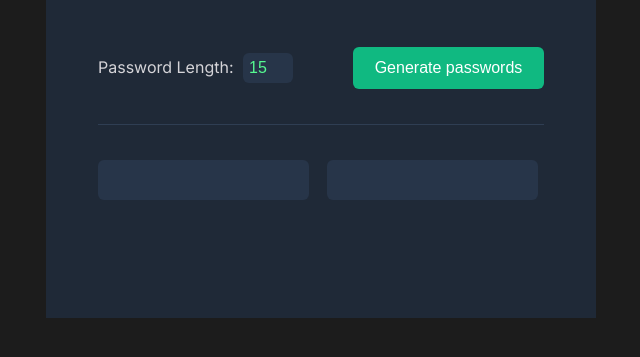
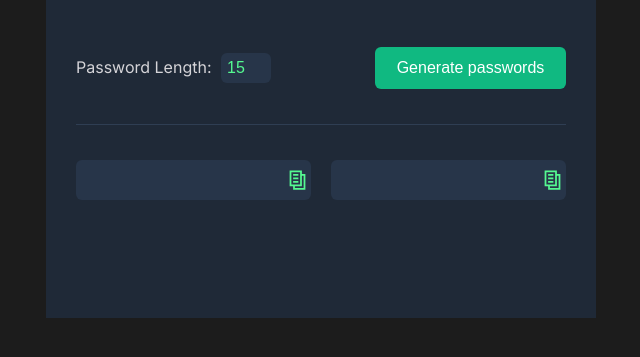
Before and after one commit to AbdullahAshour/Passowrd-Generator, a plain HTML site: page index.html in a window 1280 px wide. Shown: the part 357-714 px from the top of the page, without its empty margins (319-959 px from the left). Drawn offline with Linux system fonts and the light colour scheme.

Commit message:
Adding copying functionality

```diff
--- a/index.html
+++ b/index.html
@@ -23,8 +23,48 @@
       </div>
       <hr/>
       <div id="generated-pw">
-        <div class="gen pw-1"></div>
-        <div class="gen pw-2"></div>
+        <div class="pw-container">
+          <div class="gen pw-1"></div>
+        <svg
+          width="24"
+          height="24"
+          viewBox="0 0 24 24"
+          fill="none"
+          xmlns="http://www.w3.org/2000/svg"
+          class="img-1"
+        >
+          <path d="M13 7H7V5H13V7Z" fill="#55F991" />
+          <path d="M13 11H7V9H13V11Z" fill="#55F991" />
+          <path d="M7 15H13V13H7V15Z" fill="#55F991" />
+          <path
+            fill-rule="evenodd"
+            clip-rule="evenodd"
+            d="M3 19V1H17V5H21V23H7V19H3ZM15 17V3H5V17H15ZM17 7V19H9V21H19V7H17Z"
+            fill="#55F991"
+          />
+        </svg>
+        </div>
+        <div class="pw-container">
+          <div class="gen pw-2"></div>
+        <svg
+          width="24"
+          height="24"
+          viewBox="0 0 24 24"
+          fill="none"
+          xmlns="http://www.w3.org/2000/svg"
+          class="img-2"
+        >
+          <path d="M13 7H7V5H13V7Z" fill="#55F991" />
+          <path d="M13 11H7V9H13V11Z" fill="#55F991" />
+          <path d="M7 15H13V13H7V15Z" fill="#55F991" />
+          <path
+            fill-rule="evenodd"
+            clip-rule="evenodd"
+            d="M3 19V1H17V5H21V23H7V19H3ZM15 17V3H5V17H15ZM17 7V19H9V21H19V7H17Z"
+            fill="#55F991"
+          />
+        </svg>
+        </div>
       </div>
     </div>
     <script src="index.js"></script>
--- a/index.js
+++ b/index.js
@@ -3,6 +3,8 @@ const characters = ["A","B","C","D","E","F","G","H","I","J","K","L","M","N","O"
 let generateBtn = document.querySelector("button")
 let firstPw = document.querySelector(".pw-1")
 let secondPw = document.querySelector(".pw-2")
+let btnOne = document.querySelector(".img-1")
+let btnTwo = document.querySelector(".img-2")
 
 generateBtn.addEventListener("click", ()=> {
   let length = document.querySelector("#length").value
@@ -22,3 +24,10 @@ generateBtn.addEventListener("click", ()=> {
     }
   }
 })
+
+btnOne.addEventListener("click", ()=>{
+  navigator.clipboard.writeText(firstPw.textContent)
+})
+btnTwo.addEventListener("click", ()=>{
+  navigator.clipboard.writeText(btnTwo.textContent)
+})
--- a/styles.css
+++ b/styles.css
@@ -16,7 +16,7 @@ body {
   width: 550px;
   height: 550px;
   background-color: #1F2937;
-  padding: 115px 52px;
+  padding: 115px 30px;
 }
 
 hr{
@@ -87,13 +87,33 @@ button{
 
 #generated-pw{
   display: flex;
-  flex-direction: row;
+  justify-content: space-between;
+  position: relative;
+}
+
+.pw-container{
+  display: flex;
+  justify-content: center;
+  align-items: center;
+
+}
+
+#generated-pw svg{
+  background-color: #273549;
+  height: 40px;
+  border-radius: 0px 6px 6px 0px;
+  padding-right: 3px;
+  cursor: pointer;
+}
+
+#generated-pw svg:hover{
+  filter: brightness(1.2)
 }
 
 .gen{
   width: 211px;
   height: 40px;
-  border-radius: 6px;
+  border-radius: 6px 0px 0px 6px;
   background: #273549;
   color: #55F991;
   display: flex;
@@ -101,7 +121,3 @@ button{
   align-items: center;
   font-weight: 500;
 }
-
-.gen:last-child{
-  margin-left: 18px;
-}
```
Also changed, not shown: copy.svg (added).
